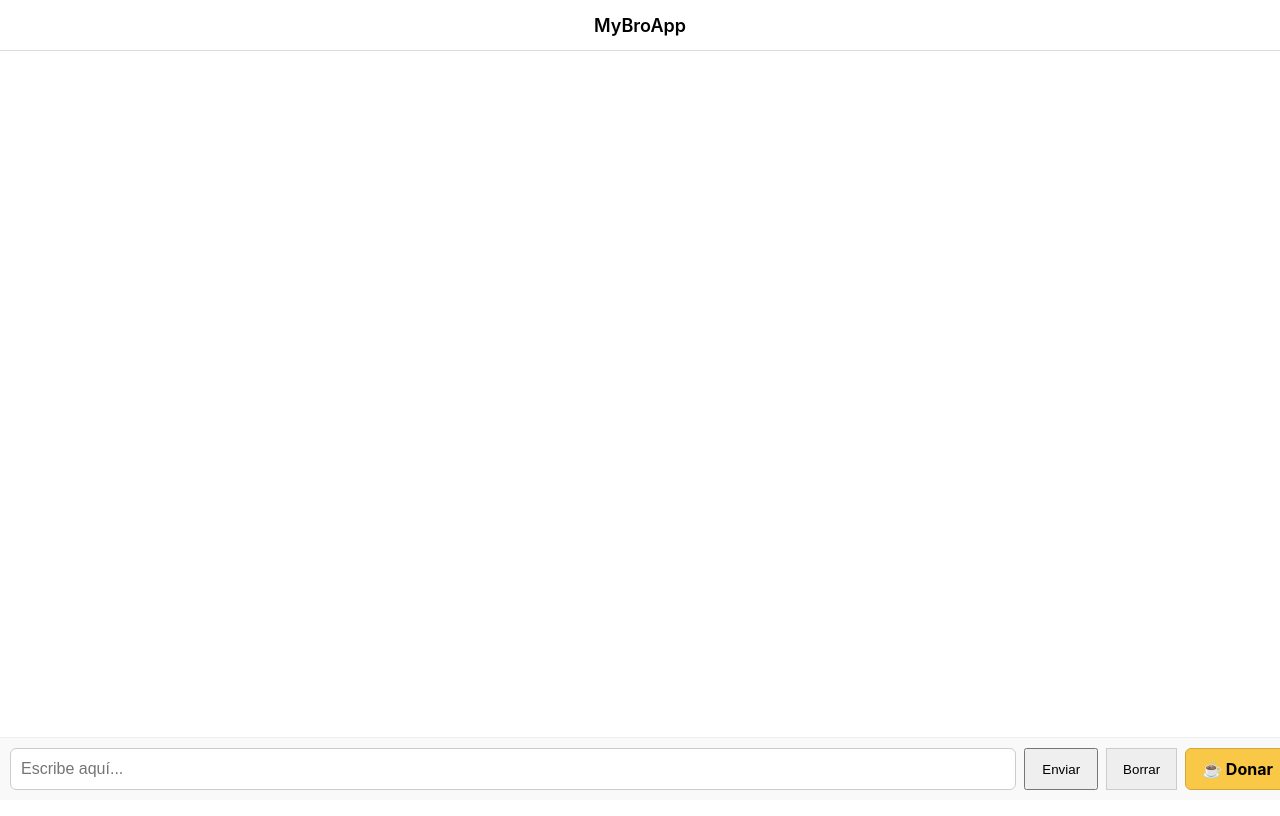
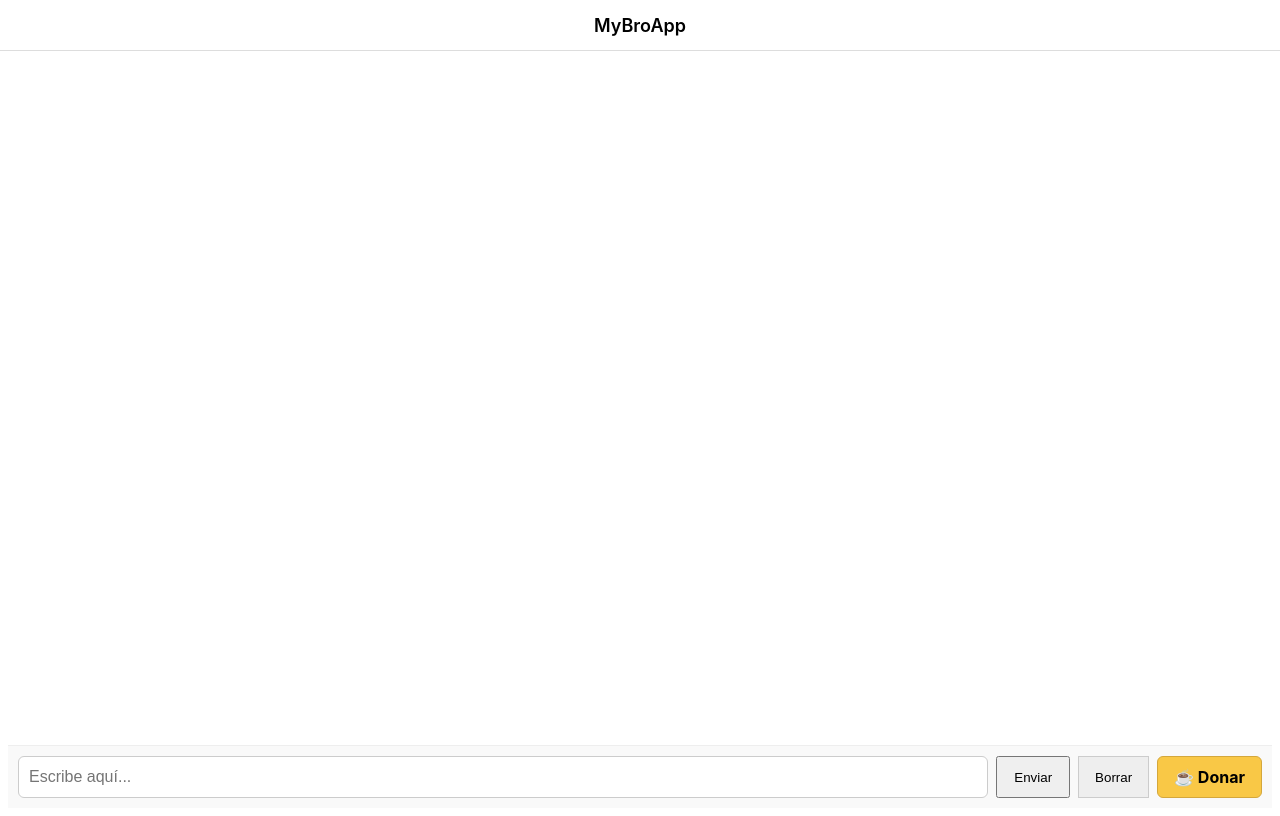
Before and after one commit to Mybroapp/mybro, a Next.js app: page / in a window 1280 px wide. Built offline with nearby package versions, Linux system fonts and the light colour scheme.

Commit message:
Update ChatWindow.tsx

```diff
--- a/components/ChatWindow.tsx
+++ b/components/ChatWindow.tsx
@@ -81,7 +81,6 @@ export default function ChatWindow() {
         style={{
           flex: 1,
           marginTop: 50,
-          marginBottom: 65,
           overflowY: 'auto',
           padding: '12px',
           backgroundColor: '#fff',
@@ -93,13 +92,9 @@ export default function ChatWindow() {
         <div ref={messagesEndRef} />
       </div>
 
-      {/* 🎯 INPUT FIJO ABAJO */}
+      {/* 🎯 INPUT NORMAL */}
       <div
         style={{
-          position: 'fixed',
-          bottom: 0,
-          left: 0,
-          width: '100%',
           padding: '10px',
           borderTop: '1px solid #eee',
           backgroundColor: '#f9f9f9',
```
